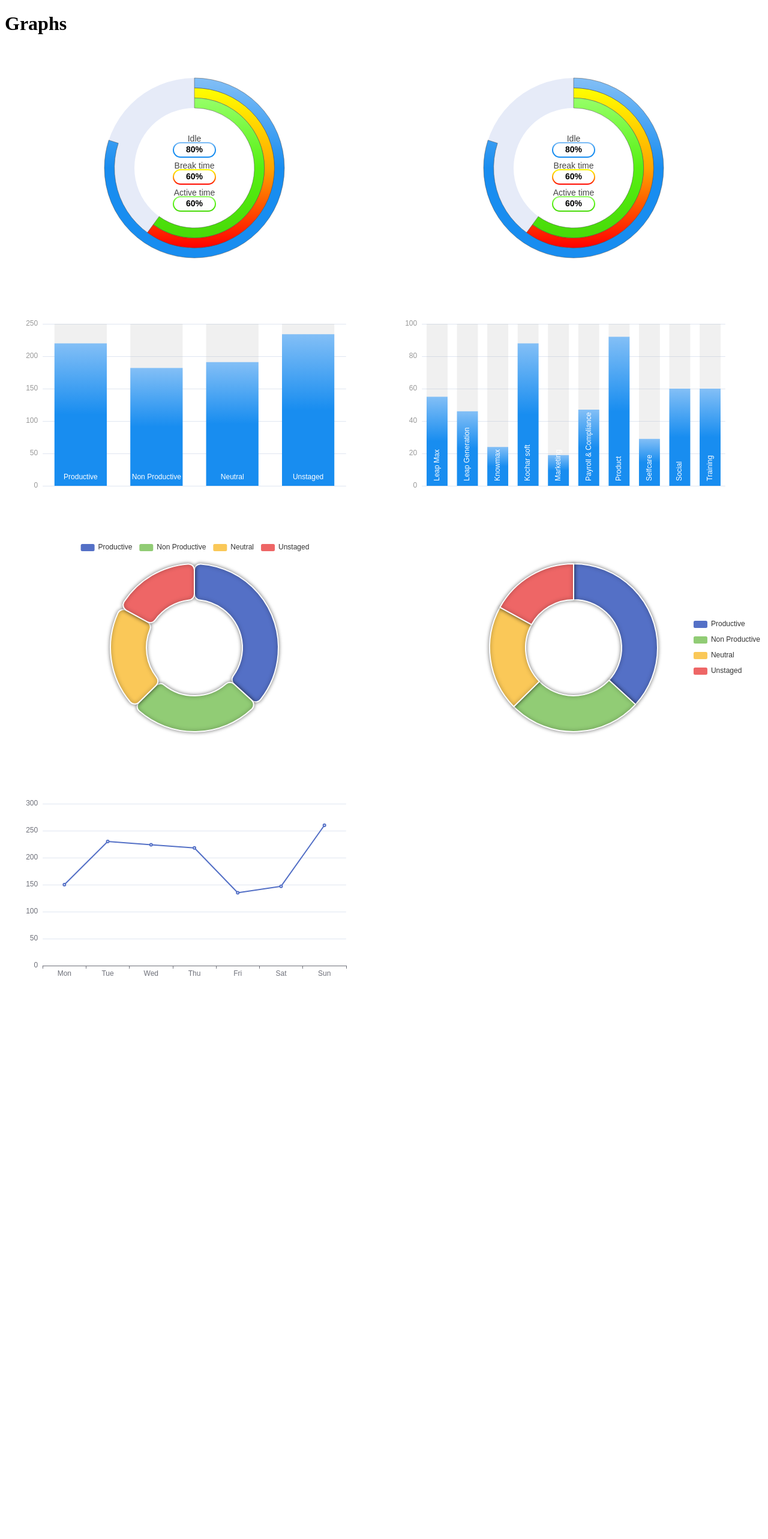
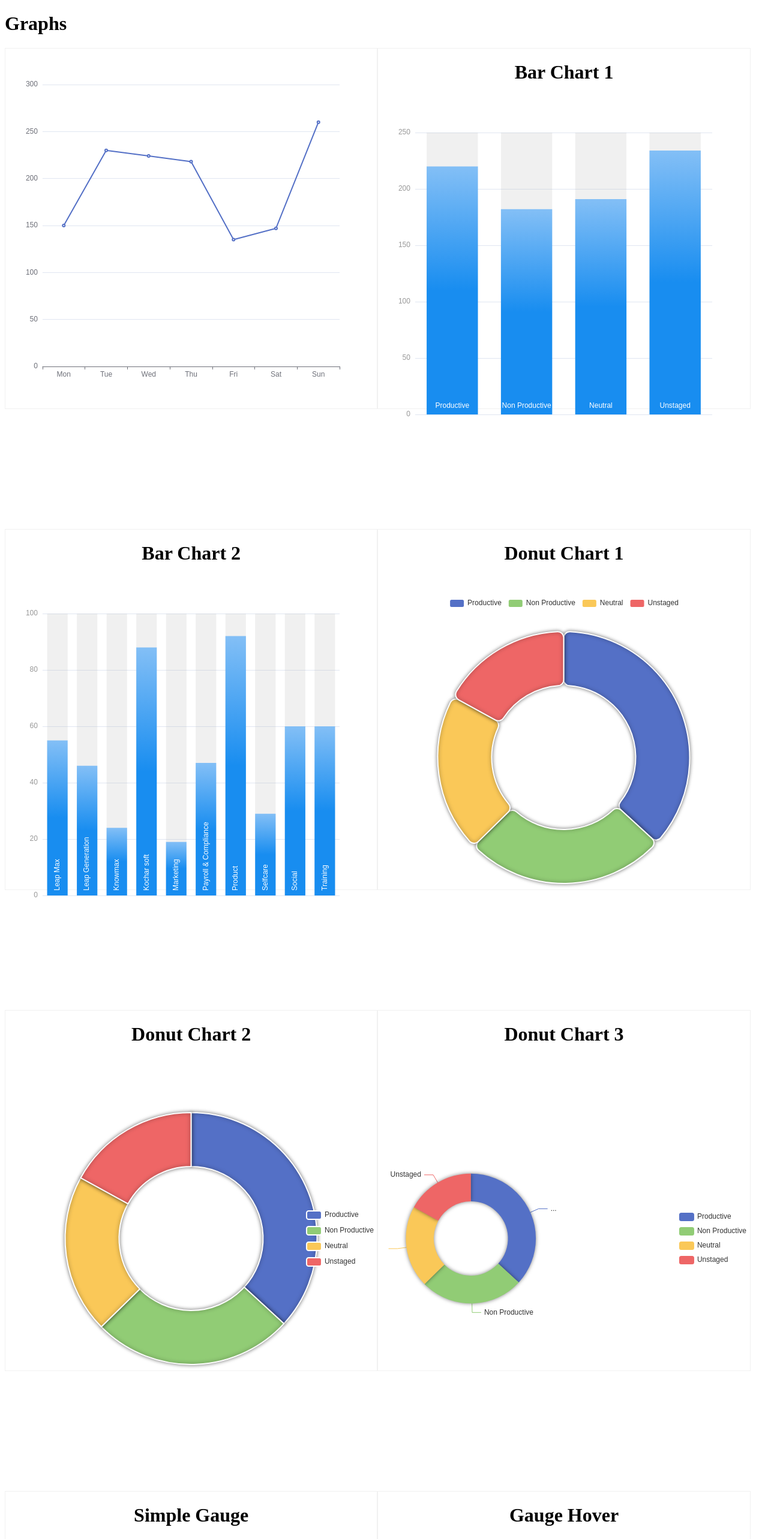
Before and after one commit to Rohit-Gupta11/graphs, a React app: page / in a window 1280 px wide. Shown: the top 2566 px of the page at 60% size. Before the commit the page ends 1688 px from the top, so only its background shows below. Built offline with nearby package versions, Linux system fonts and the light colour scheme.

Commit message:
donut chart added

```diff
--- a/src/App.js
+++ b/src/App.js
@@ -2,40 +2,51 @@ import React from 'react';
 import Bar2 from './components/Bar2.jsx';
 import Bar from './components/Bar.jsx';
 import Line from './components/Line.jsx';
-import Pie from './components/Pie.jsx';
+import Donut from './components/Donut.jsx';
 import Gauge from './components/Gauge.jsx';
 import Gauge2 from './components/Gauge2.jsx';
 import resizeObserver from './utils/resizeObserver';
-import pies from './charts/pies';
-import pies2 from './charts/pies2';
-
+import donut from './charts/donut';
+import donut2 from './charts/donut2';
+import donut3 from './charts/donut3';
 
 function App() {
     return (
         <div>
             <h1>Graphs</h1>
             <div className="App" style={{ display: "flex", flexDirection: "row", flexWrap: "wrap" }}>
-                <div style={{ width: "50%", height: 400 }}>
+                <div style={{ width: "49%", height: 600, marginBottom: 200, border: "1px solid #f1f1f1" }}>
+                    <Line resizeObserver={resizeObserver} />
+                </div>
+                <div style={{ width: "49%", height: 600, marginBottom: 200, border: "1px solid #f1f1f1" }}>
+                    <h1 style={{ textAlign: "center" }}>Bar Chart 1</h1>
+                    <Bar resizeObserver={resizeObserver} />
+                </div>
+                <div style={{ width: "49%", height: 600, marginBottom: 200, border: "1px solid #f1f1f1" }}>
+                    <h1 style={{ textAlign: "center" }}>Bar Chart 2</h1>
+                    <Bar2 resizeObserver={resizeObserver} />
+                </div>
+                <div style={{ width: "49%", height: 600, marginBottom: 200, border: "1px solid #f1f1f1" }}>
+                    <h1 style={{ textAlign: "center" }}>Donut Chart 1</h1>
+                    <Donut option={donut} resizeObserver={resizeObserver} />
+                </div>
+                <div style={{ width: "49%", height: 600, marginBottom: 200, border: "1px solid #f1f1f1" }}>
+                    <h1 style={{ textAlign: "center" }}>Donut Chart 2</h1>
+                    <Donut option={donut2} resizeObserver={resizeObserver} />
+                </div>
+                <div style={{ width: "49%", height: 600, marginBottom: 200, border: "1px solid #f1f1f1" }}>
+                    <h1 style={{ textAlign: "center" }}>Donut Chart 3</h1>
+                    <Donut option={donut3} resizeObserver={resizeObserver} />
+                </div>
+                <div style={{ width: "49%", height: 600, marginBottom: 200, border: "1px solid #f1f1f1" }}>
+                    <h1 style={{ textAlign: "center" }}>Simple Gauge</h1>
                     <Gauge resizeObserver={resizeObserver} />
                 </div>
-                <div style={{ width: "50%", height: 400 }}>
+                <div style={{ width: "49%", height: 600, marginBottom: 200, border: "1px solid #f1f1f1" }}>
+                    <h1 style={{ textAlign: "center" }}>Gauge Hover</h1>
                     <Gauge2 resizeObserver={resizeObserver} />
                 </div>
-                <div style={{ width: "50%", height: 400 }}>
-                    <Bar resizeObserver={resizeObserver} />
-                </div>
-                <div style={{ width: "50%", height: 400 }}>
-                    <Bar2 resizeObserver={resizeObserver} />
-                </div>
-                <div style={{ width: "50%", height: 400 }}>
-                    <Pie option={pies} resizeObserver={resizeObserver} />
-                </div>
-                <div style={{ width: "50%", height: 400 }}>
-                    <Pie option={pies2} resizeObserver={resizeObserver} />
-                </div>
-                <div style={{ width: "50%", height: 400 }}>
-                    <Line resizeObserver={resizeObserver} />
-                </div>
+
             </div>
         </div>
     )
--- /dev/null
+++ b/src/charts/donut3.js
@@ -0,0 +1,49 @@
+export default {
+    tooltip: {
+        trigger: 'item'
+    },
+    legend: {
+        top: 'center',
+        right: 'right'
+    },
+    series: [
+        {
+            width: '50%',
+            type: 'pie',
+            radius: ['40%', '70%'],
+            // avoidLabelOverlap: false,
+            itemStyle: {
+                borderWidth: 2,
+                shadowBlur: 6,
+                shadowColor: 'rgba(0,0,0,0.5)'
+            },
+            // label: {
+            //     show: true,
+            //     position: 'center'
+            // },
+            emphasis: {
+                // label: {
+                //     show: false
+                // },
+                itemStyle: {
+                    borderWidth: 2,
+                    shadowBlur: 20,
+                    shadowOffsetX: 0,
+                    borderColor: '#fff',
+                    shadowColor: 'rgba(0, 0, 0, 0.5)'
+                }
+            },
+            animationEasing: 'circulaIn',
+            animationDuration: 1500,
+            // labelLine: {
+            //     show: false
+            // },
+            data: [
+                { value: 1048, name: 'Productive' },
+                { value: 735, name: 'Non Productive' },
+                { value: 580, name: 'Neutral' },
+                { value: 484, name: 'Unstaged' }
+            ]
+        }
+    ]
+};
```
Also changed, not shown: src/charts/donut.js (renamed from src/charts/pies.js), src/charts/donut2.js (renamed from src/charts/pies2.js), src/components/Donut.jsx (renamed from src/components/Pie.jsx).
